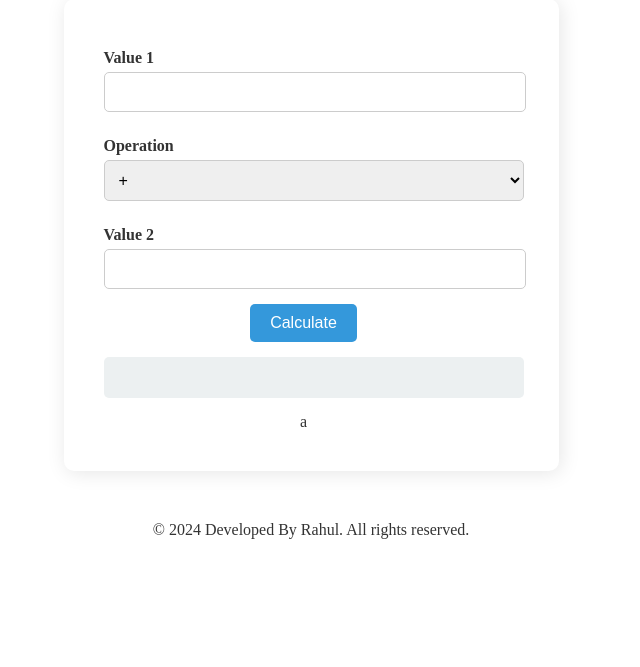
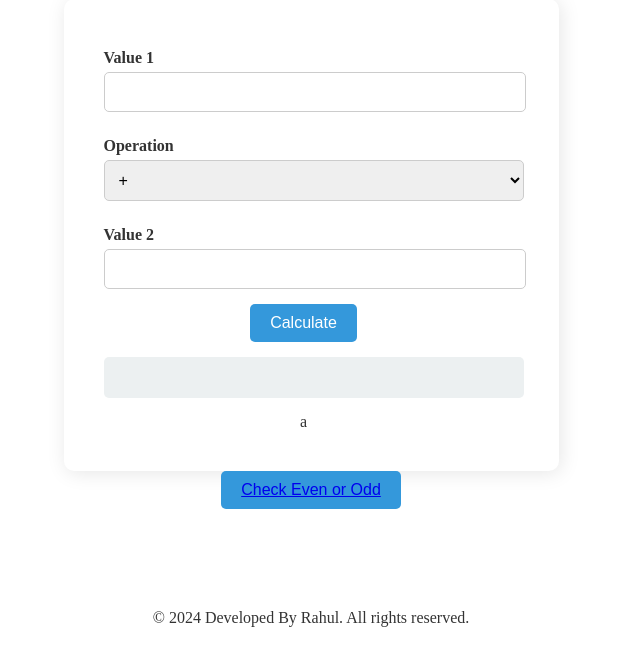
Before and after one commit to RahulMirji/Simple_Calculator, a Django app: page / in a window 1280 px wide. Shown: the part 133-800 px from the top of the page, without its empty margins (329-969 px from the left). Run offline with Django 5.2, Linux system fonts and the light colour scheme.

Commit message:
forms updated

```diff
--- a/calc/calc/urls.py
+++ b/calc/calc/urls.py
@@ -6,4 +6,5 @@ urlpatterns = [
     path('admin/', admin.site.urls),
     path('calculator/', views.calculator),
     path('', views.calculator, name='home'),
+    path('evenodd/', views.evenodd),
 ]
--- a/calc/calc/views.py
+++ b/calc/calc/views.py
@@ -20,3 +20,12 @@ def calculator(request):
     except:
         c="Invalid Opr"
     return render(request,"calculator.html",{'c':c})
+
+def evenodd(request):
+    if request.method == "POST":
+        n = eval(request.POST.get('num1'))
+        if n % 2 == 0:
+            c = "Even Number"
+        else:
+            c = "Odd Number"
+        return render(request, "evenodd.html", {'c': c})
--- a/calc/static/css/styles.css
+++ b/calc/static/css/styles.css
@@ -88,7 +88,10 @@ input[type="text"][value] {
     width: 100%;
     max-width: 500px;
 }
+.even{
+     margin-top: 40px;
+}
 
 .footer ,p {
-    margin-top: 50px;
+    margin-top: 100px;
 }
--- a/calc/templates/calculator.html
+++ b/calc/templates/calculator.html
@@ -34,7 +34,11 @@ a
                 </form>
             </div>
         </div>
-
+        <div>
+        <button >
+            <a href="evenodd.html" class="even">Check Even or Odd</a>
+        </button>
+        </div>
 
         <footer >
             <p>&copy; 2024 Developed By Rahul. All rights reserved.</p>
--- a/calc/templates/evenodd.html
+++ b/calc/templates/evenodd.html
@@ -12,6 +12,7 @@
         <label>Value 1</label>
         <input type="text" name="num1">
         <button type="submit">Even|Odd</button>
+        <br>
         <label>Output</label>
         <input type="text" value="{{c}}">
     </form>
```
